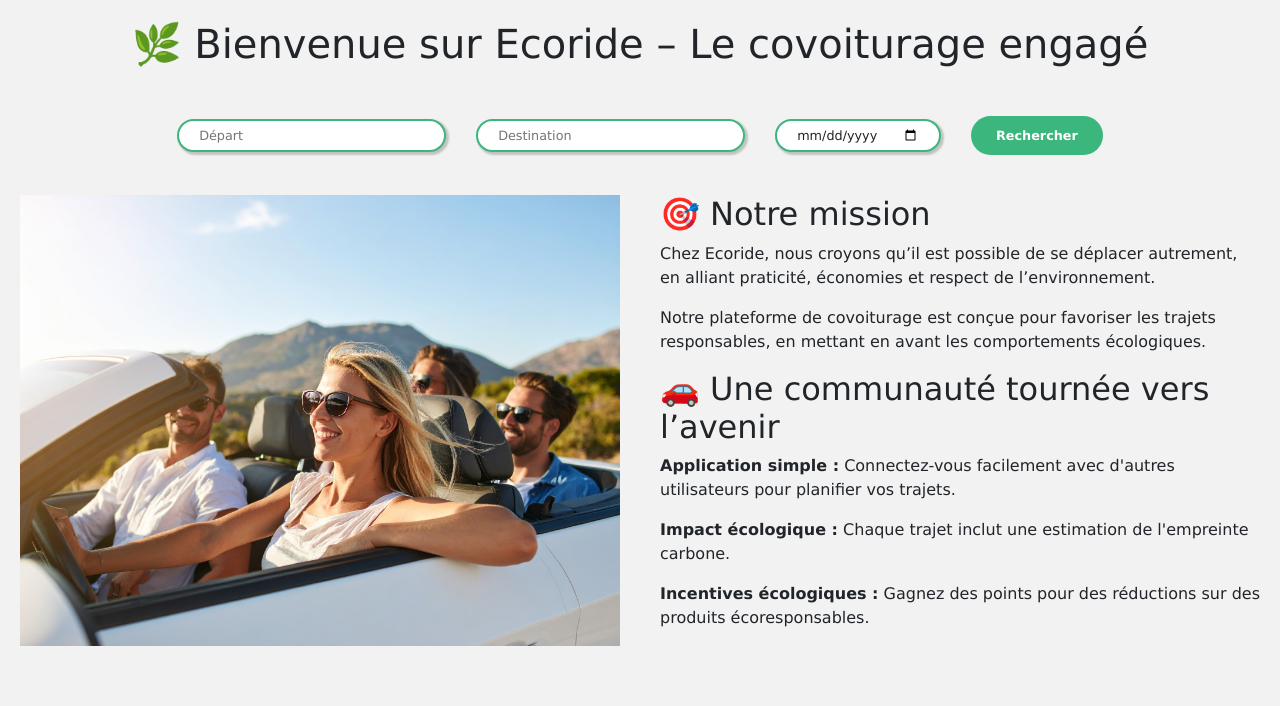
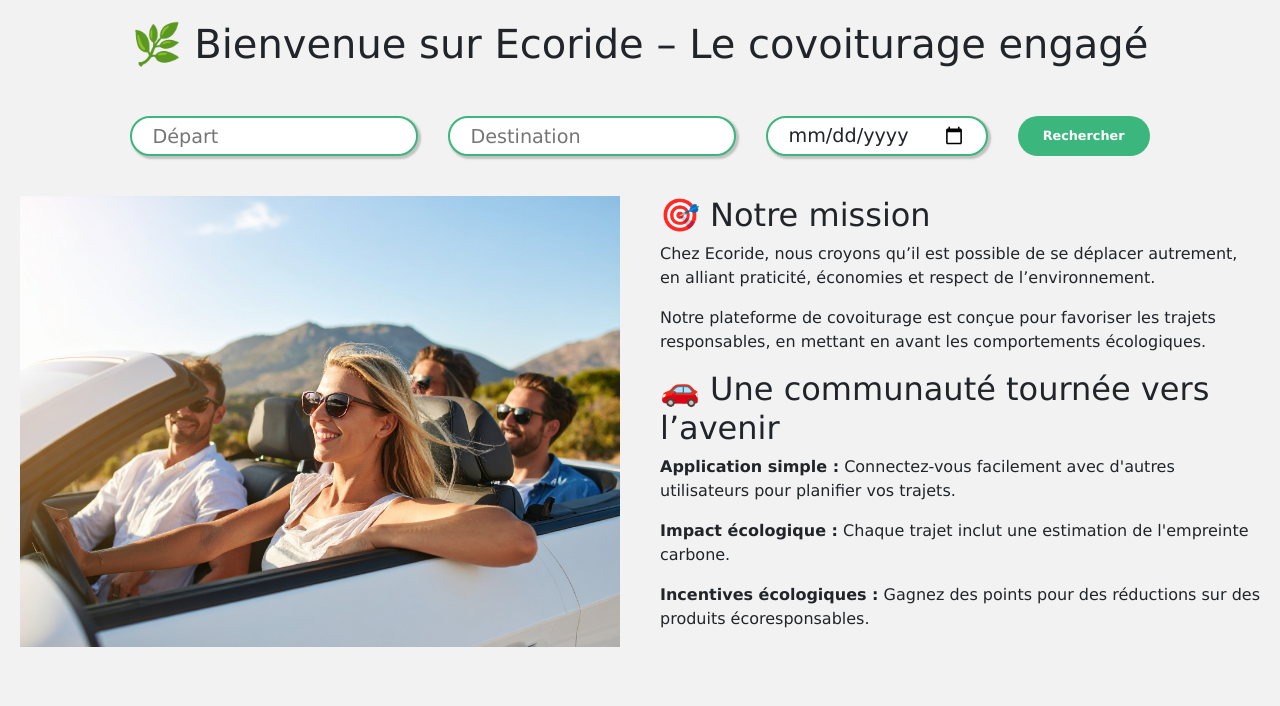
Before and after one commit to Guillgod/Ecoride, a PHP site: page /Ecoride/views/Page_accueil.php in a window 1280 px wide. Shown: the part 120-826 px from the top of the page. Run offline with PHP 8.4, Linux system fonts and the light colour scheme; some libraries are stand-ins or nearby versions.

Commit message:
changement de la taille de la barre de recherche

```diff
--- a/css/style.css
+++ b/css/style.css
@@ -16,10 +16,10 @@ a {
 ul, ol {
     list-style: none;
 }
-li {
+/* li {
     padding: 0px;
     margin: 0px;
-}
+} */
 
 /* Stylisation du header */
 .header_content {
@@ -175,7 +175,19 @@ input, select {
     border-radius: 20px;
     padding: 5px 20px;
     box-shadow: 2px 2px 2px 1px rgba(0, 0, 0, 0.2);
+    height: 40px;
+
 }
+
+
+
+.Barrerecherche input::placeholder {
+    font-size: 1em; /* ou par exemple 16px, 18px… */
+}
+.Barrerecherche input {
+    font-size: 1.5em;
+}
+
 
 /* Footer */
 footer {
@@ -208,6 +220,8 @@ footer div a {
     align-items: center;
 
 }
+
+
 
 /* Vue covoiturage - filtre */
 .filtre {
--- a/views/Barre_de_recherche.php
+++ b/views/Barre_de_recherche.php
@@ -25,9 +25,9 @@ if (session_status() == PHP_SESSION_NONE) {
         <form action="../controllers/Handle_Search_Controller.php" method="post">
             <input type="hidden" name="form_type" value="Barre_de_recherche.php">
             <ul class="menu">
-                <li><input type="text" id="lieu_depart" name="lieu_depart" required minlength="1" maxlength="50" size="30" placeholder="Départ"  value="<?= isset($_SESSION['form_data']['lieu_depart']) ? htmlspecialchars($_SESSION['form_data']['lieu_depart']) : '' ?>"></li>
+                <li><input type="text" id="lieu_depart" name="lieu_depart" required minlength="1" maxlength="50" size="20" placeholder="Départ"  value="<?= isset($_SESSION['form_data']['lieu_depart']) ? htmlspecialchars($_SESSION['form_data']['lieu_depart']) : '' ?>"></li>
 
-                <li><input type="text" id="lieu_arrivee" name="lieu_arrivee" required minlength="1" maxlength="50" size="30" placeholder="Destination" value="<?= isset($_SESSION['form_data']['lieu_arrivee']) ? htmlspecialchars($_SESSION['form_data']['lieu_arrivee']) : '' ?>"></li>
+                <li><input type="text" id="lieu_arrivee" name="lieu_arrivee" required minlength="1" maxlength="50" size="20" placeholder="Destination" value="<?= isset($_SESSION['form_data']['lieu_arrivee']) ? htmlspecialchars($_SESSION['form_data']['lieu_arrivee']) : '' ?>"></li>
 
                 <li><input type="date" id="date_depart" name="date_depart" required minlength="4" maxlength="8" size="10" value="<?= isset($_SESSION['form_data']['date_depart']) ? htmlspecialchars($_SESSION['form_data']['date_depart']) : '' ?>"></li>
 
```
